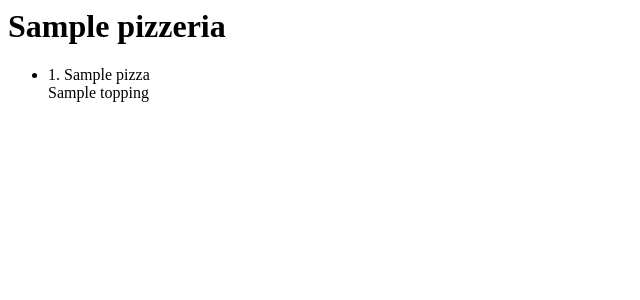
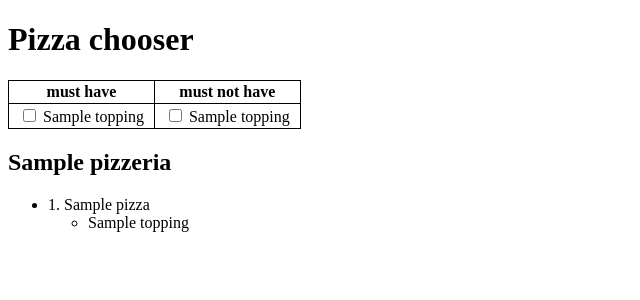
Before and after one commit to ykarikos/pizzachooser, a Django app: template templates/chooser/index.html in a window 1280 px wide. Shown: the top 300 px of the page, without its empty margins (0-640 px from the left). Run offline with Django 3.2, Linux system fonts and the light colour scheme; the template is opened without the code that fills it: values that come from a table or form of the project are taken from there, others are empty; tables that the repository leaves empty hold one stand-in row (values such as "Sample post").

Commit message:
add toppings chooser, make html more structured, add static dir

```diff
--- a/pizza/chooser/views.py
+++ b/pizza/chooser/views.py
@@ -4,4 +4,5 @@ from chooser.models import Pizza, Pizzeria, Topping
 def home(request):
     return render_to_response('chooser/index.html', {
             'pizzerias': Pizzeria.objects.all(),
+            'toppings': sorted(Topping.objects.all(), lambda a,b: cmp(a.name, b.name))
             })
--- a/pizza/settings.py
+++ b/pizza/settings.py
@@ -70,9 +70,7 @@ ADMIN_MEDIA_PREFIX = '/static/admin/'
 
 # Additional locations of static files
 STATICFILES_DIRS = (
-    # Put strings here, like "/home/html/static" or "C:/www/django/static".
-    # Always use forward slashes, even on Windows.
-    # Don't forget to use absolute paths, not relative paths.
+    "/Users/ykar/Documents/private/Projects/pizzavalitsin/static",
 )
 
 # List of finder classes that know how to find static files in
--- a/templates/chooser/index.html
+++ b/templates/chooser/index.html
@@ -1,13 +1,80 @@
+<!DOCTYPE html>
+<html>
+  <head>
+    <title>Pizza chooser</title>
+
+<script src="data.php"></script>
+<script src="code.js"></script>
+
+<style>
+table, th, td {
+      border: 1px solid;
+      border-collapse: collapse;
+      padding: 2px 10px;
+}
+
+td li {
+      list-style: none;
+}
+td ul {
+      margin: 0;
+      padding: 0;
+}
+</style>
+  </head>
+
+  <body>
+
+    <h1>Pizza chooser</h1>
+
+{% if toppings %}
+
+<table>
+<tr>
+<th>must have</th>
+<th>must not have</th>
+</tr>
+
+<tr><td>
+<ul>
+    {% for t in toppings %}
+<li>
+<input type="checkbox" id="{{t}}On" onClick="mustHave(this)">
+<label for="{{t}}On" id="{{t}}OnLabel">{{t}}</label>
+</li>
+    {% endfor %}
+</ul>
+</td>
+<td>
+<ul>
+    {% for t in toppings %}
+<li>
+<input type="checkbox" id="{{t}}Off" onClick="notAllowed(this)">
+<label for="{{t}}Off" id="{{t}}OffLabel">{{t}}</label>
+</li>
+    {% endfor %}
+<ul>
+</td>
+</tr>
+</table>
+
+
+{% else %}
+    <p>No toppings are available.</p>
+{% endif %}
+
 {% if pizzerias %}
-<p>
     {% for p in pizzerias %}
-        <h1>{{p.name}}</h1>
+        <h2>{{p.name}}</h2>
 	  <ul>
 	  {% for pizza in p.pizza_set.all|dictsort:"number" %}
-	  <li>{{pizza.number}}. {{pizza.name}}<br>
+	  <li id="pizza{{pizza.id}}">{{pizza.number}}. {{pizza.name}}
+          <ul>
 	    {% for t in pizza.toppings.all %}
-	    {{t.name}}
+	    <li>{{t.name}}</li>
 	    {% endfor %}
+	  </ul>
+	  </li>
 	  {% endfor %}
 	  </ul>
     {% endfor %}
```
